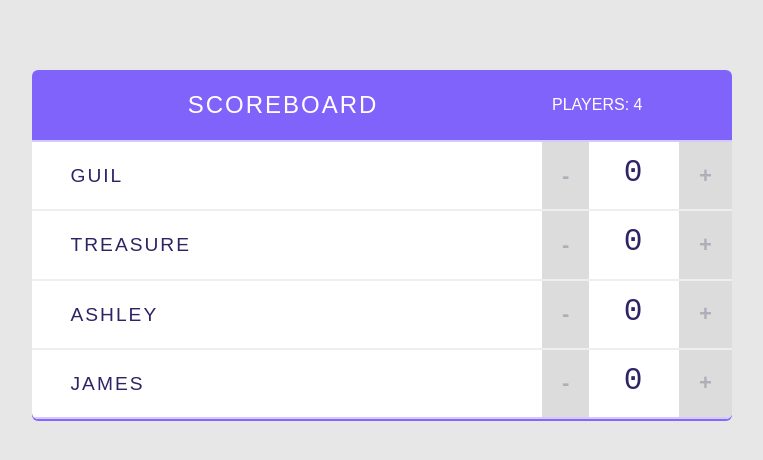
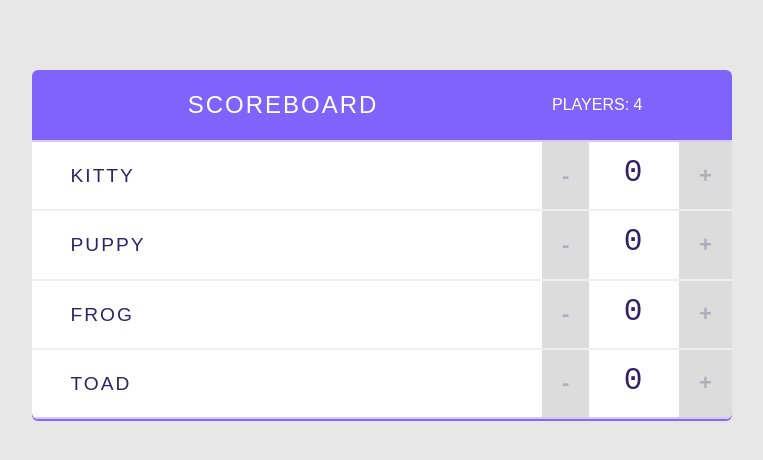
Before and after one commit to EEymann/scoreboard, a React (Create React App) app: page / in a window 1280 px wide. Shown: the top 460 px of the page, without its empty margins (258-1021 px from the left). Built offline with nearby package versions, Linux system fonts and the light colour scheme.

Commit message:
change player names.

```diff
--- a/src/components/App.js
+++ b/src/components/App.js
@@ -54,19 +54,19 @@ class App extends React.Component {
   state = {
     players: [
       {
-        name: "Guil",
+        name: "Kitty",
         id: 1
       },
       {
-        name: "Treasure",
+        name: "Puppy",
         id: 2
       },
       {
-        name: "Ashley",
+        name: "Frog",
         id: 3
       },
       {
-        name: "James",
+        name: "Toad",
         id: 4
       }
     ]
```
Also changed, not shown: 1 other file (tests, documents, lock files or other folders).
